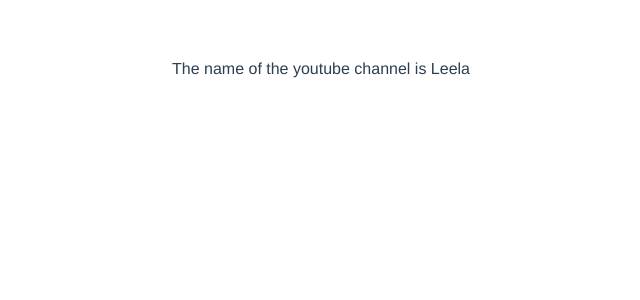
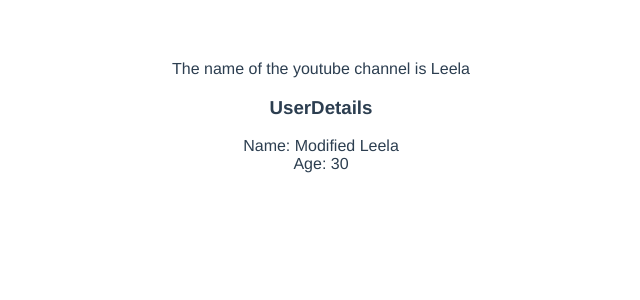
Before and after one commit to leelanarasimha/vue3-course, a Vue app in the folder vue-compositionapi/: page / in a window 1280 px wide. Shown: the top 300 px of the page, without its empty margins (319-959 px from the left). Built offline with nearby package versions, Linux system fonts and the light colour scheme.

Commit message:
Add the user details data

```diff
--- a/vue-compositionapi/src/App.vue
+++ b/vue-compositionapi/src/App.vue
@@ -1,23 +1,35 @@
 <template>
     <div>
         <div>The name of the youtube channel is {{ userName }}</div>
+
+        <h3>UserDetails</h3>
+        <div>Name: {{ userDetails.name }}</div>
+        <div>Age: {{ userDetails.age }}</div>
     </div>
 </template>
 
 <script>
-import { ref } from 'vue';
+import { ref, reactive } from 'vue';
 export default {
     setup() {
         let name = ref('Leela Web Dev');
+
+        let userDetails = reactive({
+            name: 'Leela',
+            age: 30,
+        });
 
         setTimeout(() => {
             console.log('execting time out in setup');
             console.log(name);
             name.value = 'Leela';
+            userDetails.name = 'Modified Leela';
+            userDetails.age = 30;
         }, 3000);
 
         return {
             userName: name,
+            userDetails: userDetails,
         };
     },
     // data() {
```
